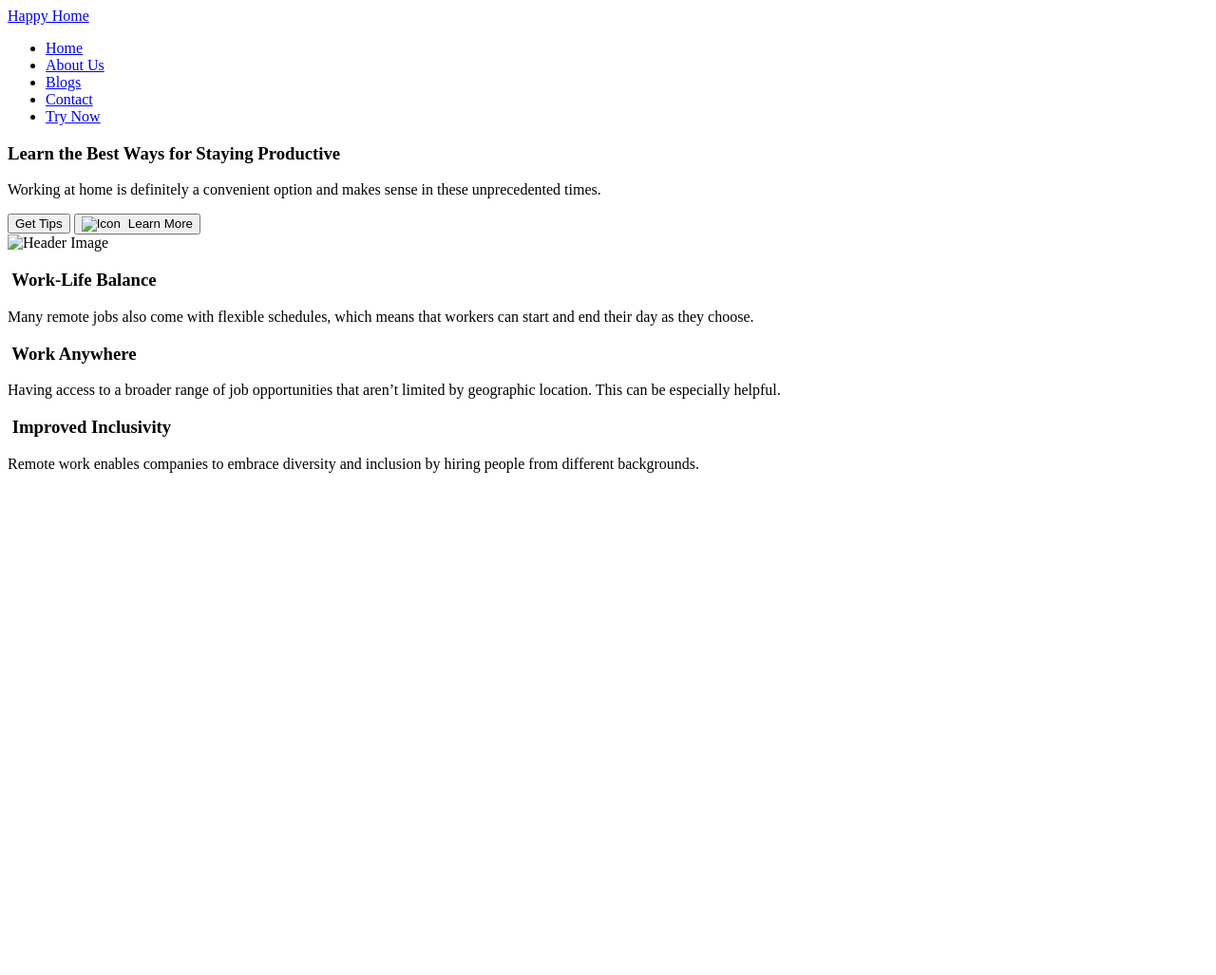
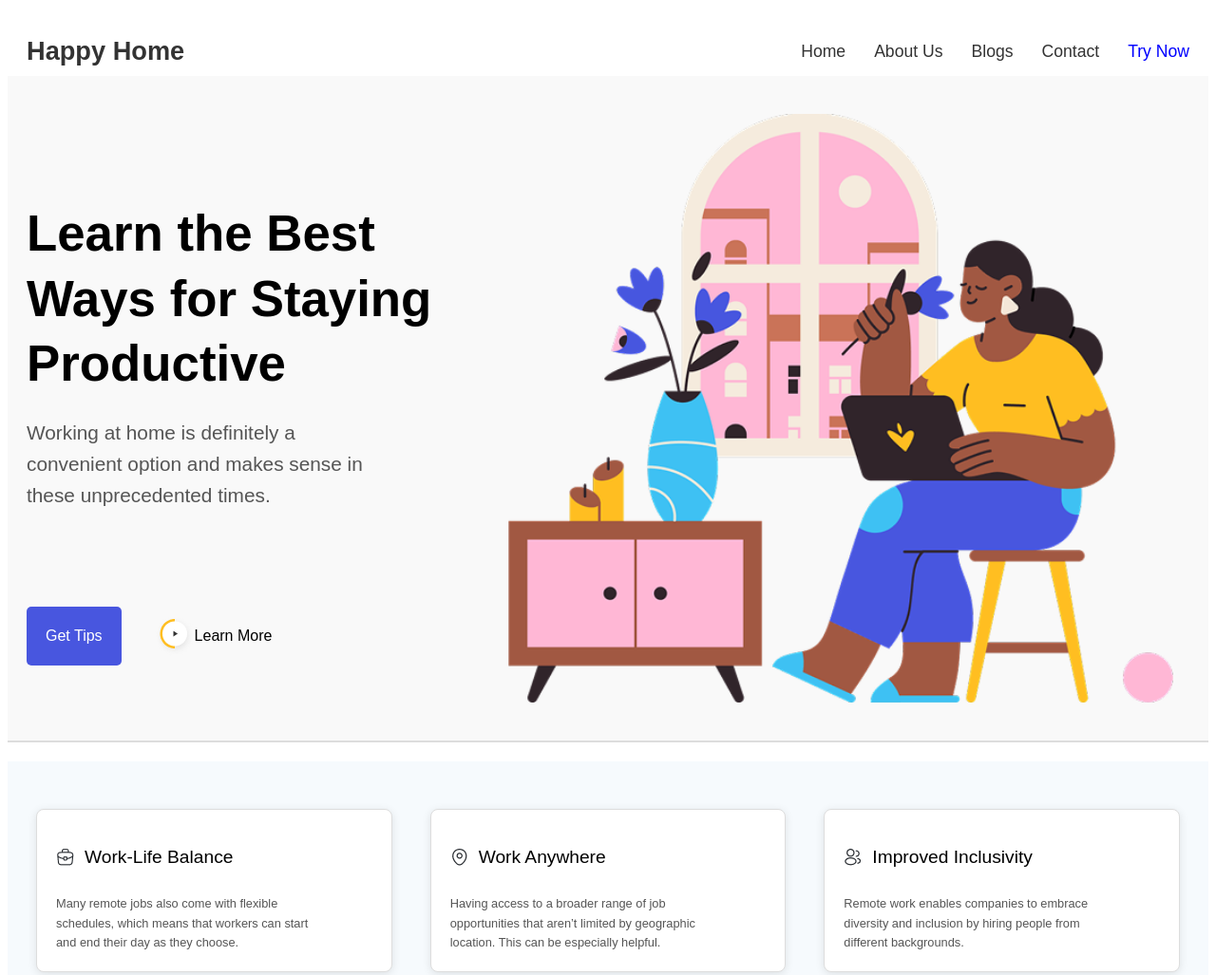
Before and after one commit to Nadoabdelaziz/html-assignment-one, a plain HTML site: page index.html in a window 1280 px wide. Shown: the top 1027 px of the page at 95% size. Before the commit the page ends 800 px from the top, so only its background shows below. Drawn offline with Linux system fonts and the light colour scheme.

Commit message:
task-2-commit

```diff
--- a/index.html
+++ b/index.html
@@ -3,9 +3,10 @@
 <head>
   <meta charset="UTF-8">
   <title>KX Frontend First Task</title>
+  <link rel="stylesheet" href="styling.css">
 </head>
+
 <body>
-
   <header>
     <nav>
       <a href="/" aria-label="Homepage">Happy Home</a>
@@ -14,44 +15,46 @@
         <li><a href="#">About Us</a></li>
         <li><a href="#">Blogs</a></li>
         <li><a href="#">Contact</a></li>
-        <li><a href="#">Try Now</a></li>
+        <li><a href="#" class="blue-link">Try Now</a></li>
       </ul>
     </nav>
   </header>
 
   <main>
     <section>
-      <article>
+      <article class="left">
         <h1>Learn the Best Ways for Staying Productive</h1>
         <p>Working at home is definitely a convenient option and makes sense in these unprecedented times.</p>
-          <button type="button">Get Tips</button>
-          <button type="button">
-            <img src="btnImage.png" alt="Icon" style="width: 20px; height: 20px; margin-right: 8px;">Learn More
+        <div class="buttons">
+          <button class="get-tips">Get Tips</button>
+          <button class="learn-more">
+            <img src="assets/btnImage.png" alt="Icon">Learn More
           </button>
+        </div>
       </article>
-      <article>
-        <img src="headerImage.png" alt="Header Image">
+      <article class="right">
+        <img src="assets/headerImage.png" alt="Header Image">
       </article>
     </section>
 
-    <section>
+    <section class="last-section">
         <article>
           <h3>
-            <img src="briefcase.png" alt="" srcset="">
+            <img src="assets/briefcase.png" alt="" srcset="">
             Work-Life Balance
           </h3>
           <p>Many remote jobs also come with flexible schedules, which means that workers can start and end their day as they choose.</p>
         </article>
         <article>
           <h3>
-            <img src="location.png" alt="" srcset="">
+            <img src="assets/location.png" alt="" srcset="">
             Work Anywhere
           </h3>
           <p>Having access to a broader range of job opportunities that aren’t limited by geographic location. This can be especially helpful.</p>
         </article>
         <article>
           <h3>
-            <img src="profile-2user.png" alt="" srcset="">
+            <img src="assets/profile-2user.png" alt="" srcset="">
             Improved Inclusivity
           </h3>
           <p>Remote work enables companies to embrace diversity and inclusion by hiring people from different backgrounds.</p>
--- /dev/null
+++ b/styling.css
@@ -0,0 +1,174 @@
+header {
+    padding: 10px 20px;
+  }
+
+  nav {
+    margin-top: 20px;
+    display: flex;
+    justify-content: space-between;
+    align-items: center;
+  }
+
+  nav a[aria-label="Homepage"] {
+    font-weight: bold;
+    font-size: 1.7em;
+    text-decoration: none;
+    color: #333;
+    font-family: sans-serif;
+  }
+
+  nav ul {
+    display: flex;
+    gap: 30px;
+    list-style: none;
+    margin: 0;
+    padding: 0;
+  }
+
+  nav ul li a {
+    text-decoration: none;
+    color: #333;
+    font-weight: 500;
+    font-family: sans-serif;
+    font-size: 1.1em;
+  }
+
+  nav ul li a:hover {
+    color: #007BFF;
+  }
+
+  .blue-link {
+    color: blue;
+  }
+
+  main {
+    margin: 0;
+    font-family: Arial, sans-serif;
+  }
+
+  section {
+    display: flex;
+    justify-content: space-between;
+    align-items: center;
+    padding: 40px 20px;
+    background-color: #F9F9F9;
+    margin-bottom: 10px;
+    border-bottom: 2px solid #ddd;
+  }
+
+  article.left {
+    flex: 1;
+    padding-right: 40px;
+    max-width: 450px;
+    margin-top: 0;
+  }
+
+  article.right {
+    flex: 1;
+    display: flex;
+    justify-content: center;
+  }
+
+  article.right img {
+    width: 100%;
+    max-width: 700px;
+    height: auto;
+  }
+
+  h1 {
+    font-size: 3.3em;
+    font-weight: bold;
+    margin-bottom: 20px;
+    line-height: 1.3;
+    max-width: 100%;
+    word-break: break-word;
+  }
+
+  p {
+    font-size: 1.3em;
+    color: #555;
+    margin-bottom: 30px;
+    line-height: 1.6;
+    max-width: 80%;
+  }
+
+  .buttons {
+    display: flex;
+    gap: 15px;
+    margin-top: 100px;
+  }
+
+  button {
+    padding: 10px 20px;
+    border-radius: 5px;
+    cursor: pointer;
+    font-size: 1em;
+    display: flex;
+    align-items: center;
+  }
+
+  .get-tips {
+    background-color: #4856DF;
+    color: white;
+    border: none;
+  }
+
+  .learn-more {
+    background-color: transparent;
+    color: black;
+    border: none;
+  }
+
+  .get-tips:hover {
+    background-color: darkviolet;
+  }
+
+  .learn-more:hover {
+    color: #007BFF;
+  }
+
+  section.last-section {
+    background-color: #F6FAFD;
+    padding: 40px 20px;
+    margin-top: 20px;
+  }
+
+  section.last-section article {
+    background-color: white;
+    border: 1px solid #ddd;
+    padding: 20px;
+    margin: 10px;
+    border-radius: 8px;
+    box-shadow: 0 2px 10px rgba(0, 0, 0, 0.1);
+    flex: 1;
+    display: flex;
+    flex-direction: column;
+    align-items: flex-start;
+  }
+
+  section.last-section article h3 {
+    display: flex;
+    align-items: center;
+    font-size: 1.2em;
+    margin-bottom: 15px;
+    font-weight: 100;
+  }
+
+  section.last-section article h3 img {
+    margin-right: 10px;
+    width: 20px;
+    height: 20px;
+  }
+
+  section.last-section article p {
+    font-size: 0.8em;
+    color: #555;
+    margin-bottom: 0;
+  }
+
+  section.last-section {
+    display: flex;
+    justify-content: space-between;
+    gap: 20px;
+    flex-wrap: wrap;
+  }
```
